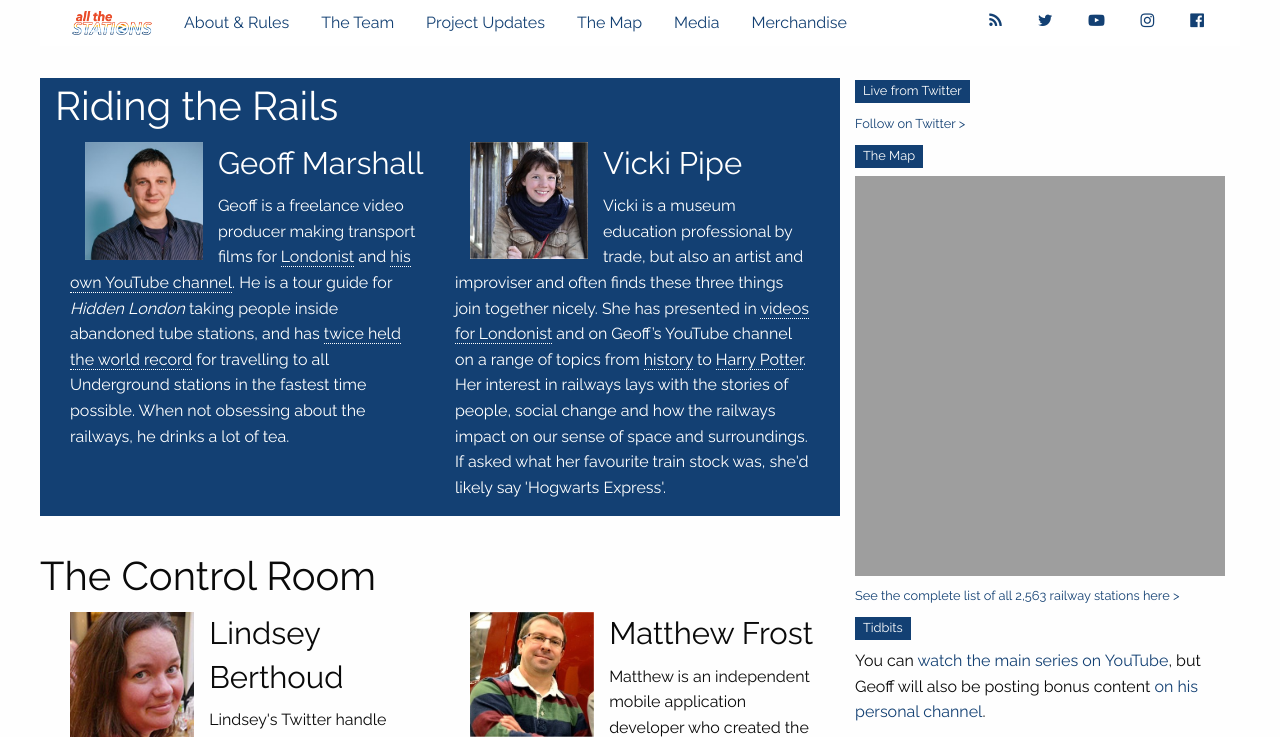
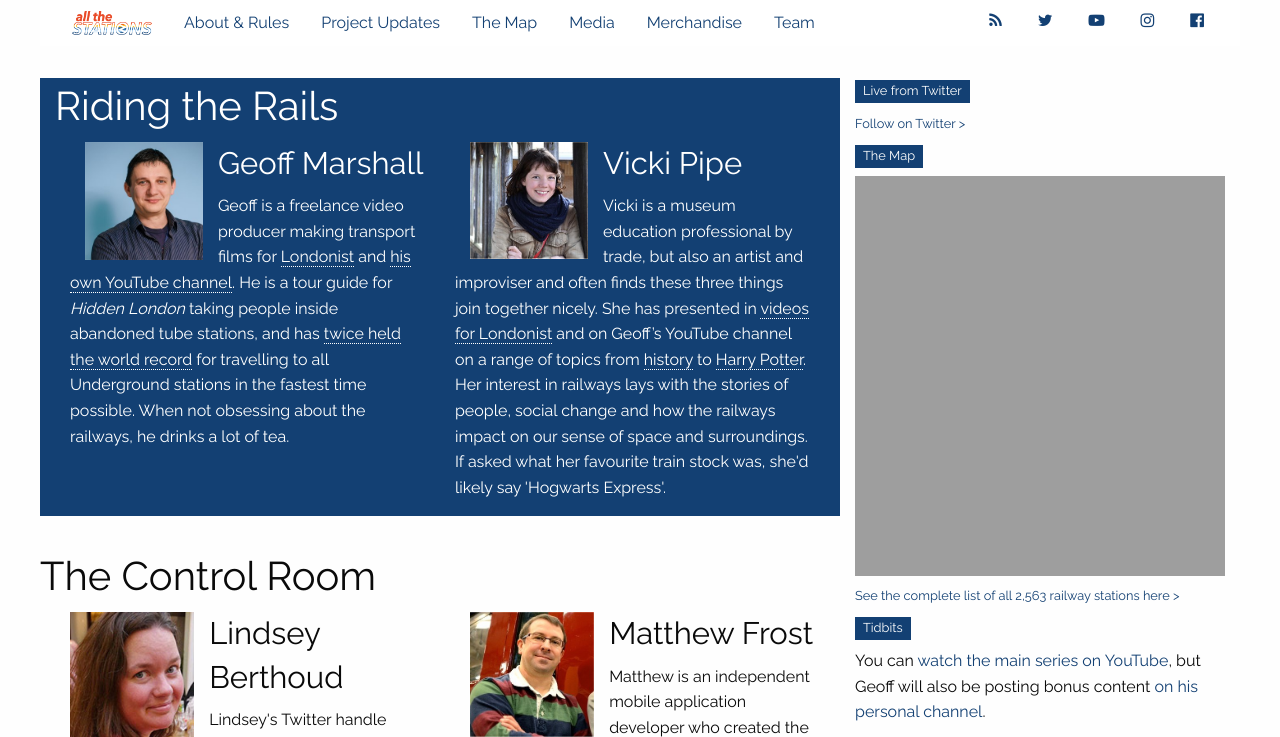
Before and after one commit to khawkins98/all-the-stations, a Jekyll site: the page built from team.md, in a window 1280 px wide and 900 px high, cut to the strip 0-737 px from the top of the window. Built offline with Jekyll 4.4.1, drawn with Linux system fonts in a browser that asks for light colours; nearby versions of some CDN libraries; comment, search, counter and statistics services are not loaded.

Commit message:
Update team.md

```diff
--- a/team.md
+++ b/team.md
@@ -1,8 +1,8 @@
 ---
 layout: default
-title: The Team
+title: Team
 group: "in_local_navigation"
-order: 2
+order: 7
 ---
 
 <div class="bgbox primary row">
```
